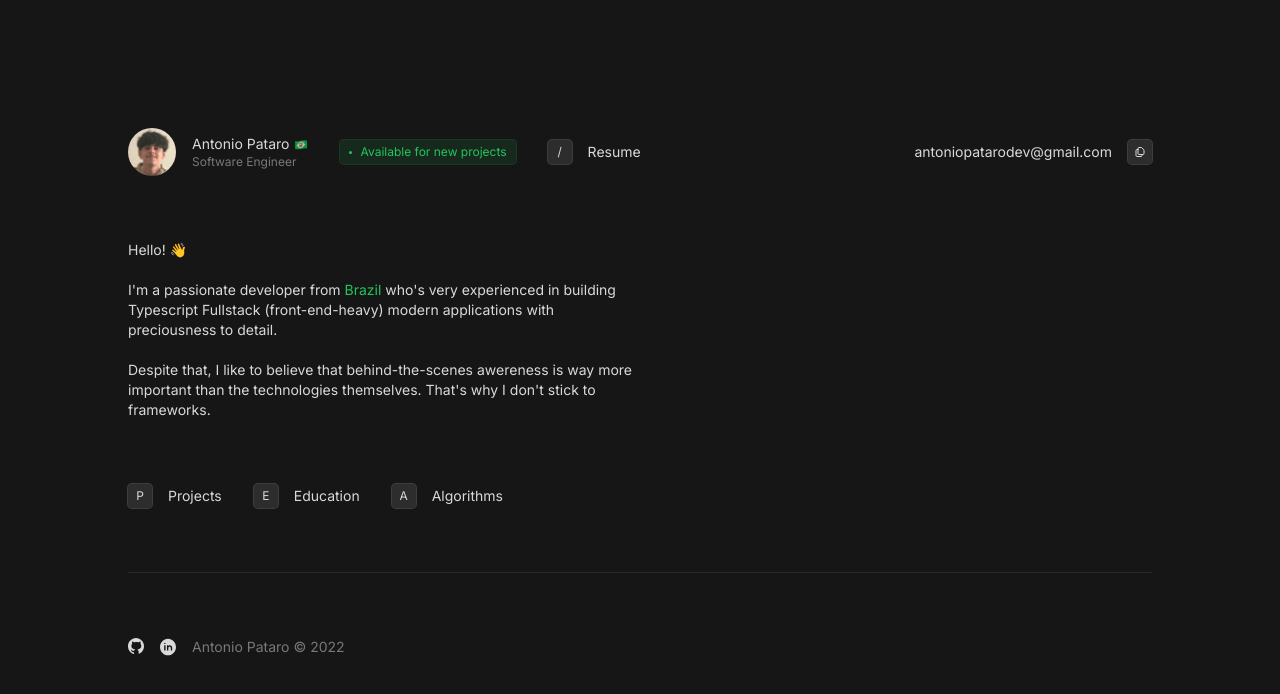
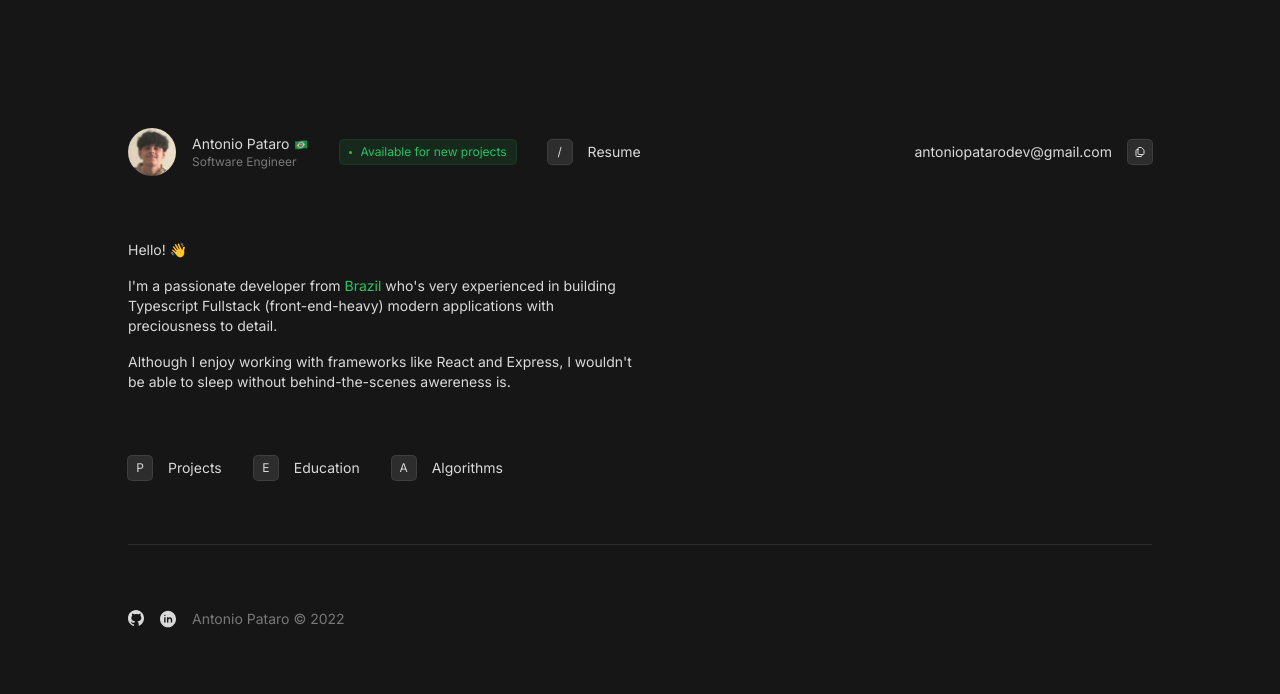
Before and after one commit to antoniopataro/personal-website, a Next.js app: page / in a window 1280 px wide. Shown: the top 694 px of the page. Built offline with nearby package versions, Linux system fonts and the light colour scheme.

Commit message:
fix: home text

```diff
--- a/src/pages/index.tsx
+++ b/src/pages/index.tsx
@@ -101,20 +101,20 @@ function Home() {
         </div>
       </header>
       <main className="mt-16">
-        <p className="max-w-[510px]">
-          Hello! 👋
-          <br />
-          <br />
-          I&apos;m a passionate developer from{" "}
-          <span className="text-green-500">Brazil</span> who&apos;s very
-          experienced in building Typescript Fullstack (front-end-heavy) modern
-          applications with preciousness to detail.
-          <br />
-          <br />
-          Despite that, I like to believe that behind-the-scenes awereness is
-          way more important than the technologies themselves. That&apos;s why I
-          don&apos;t stick to frameworks.
-        </p>
+        <div className="flex flex-col max-w-[510px] gap-4">
+          <p>Hello! 👋</p>
+          <p>
+            I&apos;m a passionate developer from{" "}
+            <span className="text-green-500">Brazil</span> who&apos;s very
+            experienced in building Typescript Fullstack (front-end-heavy)
+            modern applications with preciousness to detail.
+          </p>
+          <p>
+            Although I enjoy working with frameworks like React and Express, I
+            wouldn&apos;t be able to sleep without behind-the-scenes awereness
+            is.
+          </p>
+        </div>
         <nav className="mt-16 pb-16 border-b border-b-text border-opacity-10">
           <ul className="hidden md:flex w-fit items-center gap-8">
             <li>
```
